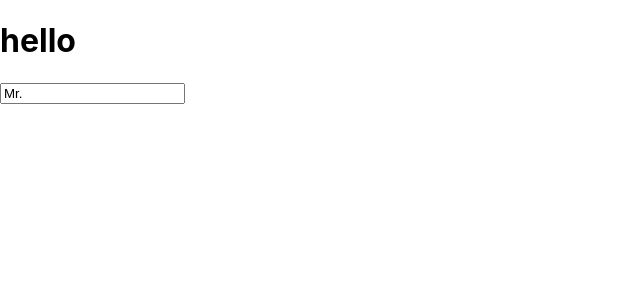
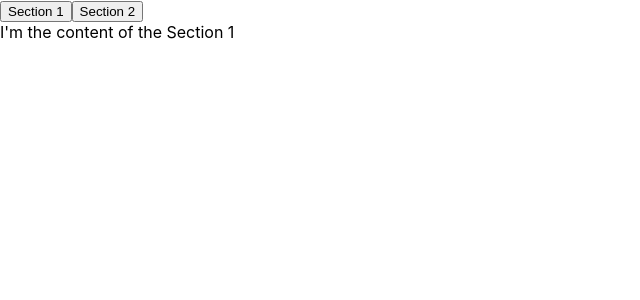
Before and after one commit to aoqlsdl/react-hooks, a React (Create React App) app: page / in a window 1280 px wide. Shown: the top 300 px of the page, without its empty margins (0-640 px from the left). Built offline with nearby package versions, Linux system fonts and the light colour scheme.

Commit message:
#1.3 useTabs

```diff
--- /dev/null
+++ b/src/1.useState/index-2.jsx
@@ -0,0 +1,28 @@
+import { useTabs } from './useTabs';
+
+const content = [
+	{
+		tab: 'Section 1',
+		content: "I'm the content of the Section 1",
+	},
+	{
+		tab: 'Section 2',
+		content: "I'm the content of the Section 2",
+	},
+];
+
+const TabExample = () => {
+	const { currentItem, changeItem } = useTabs(0, content);
+	return (
+		<>
+			{content.map((section, index) => (
+				<button key={section.tab} onClick={() => changeItem(index)}>
+					{section.tab}
+				</button>
+			))}
+			<div>{currentItem.content}</div>
+		</>
+	);
+};
+
+export default TabExample;
--- /dev/null
+++ b/src/1.useState/useTabs.js
@@ -0,0 +1,11 @@
+import { useState } from 'react';
+
+export const useTabs = (initialTab, allTabs) => {
+	const [currentIndex, setCurrentIndex] = useState(initialTab);
+	if (!allTabs || !Array.isArray(allTabs)) {
+		return; // function을 종료시키는 역할
+	}
+	return { currentItem: allTabs[currentIndex], changeItem: setCurrentIndex }; // allTabs를 리턴하면서 currentIndex를 인덱스 값으로 가짐
+};
+
+// export default useTabs;
--- a/src/index.js
+++ b/src/index.js
@@ -4,11 +4,12 @@ import './index.css';
 import App from './App';
 import reportWebVitals from './reportWebVitals';
 import InputExample from './1.useState';
+import TabExample from './1.useState/index-2';
 
 const root = ReactDOM.createRoot(document.getElementById('root'));
 root.render(
 	<React.StrictMode>
-		<InputExample />
+		<TabExample />
 	</React.StrictMode>
 );
 
```
